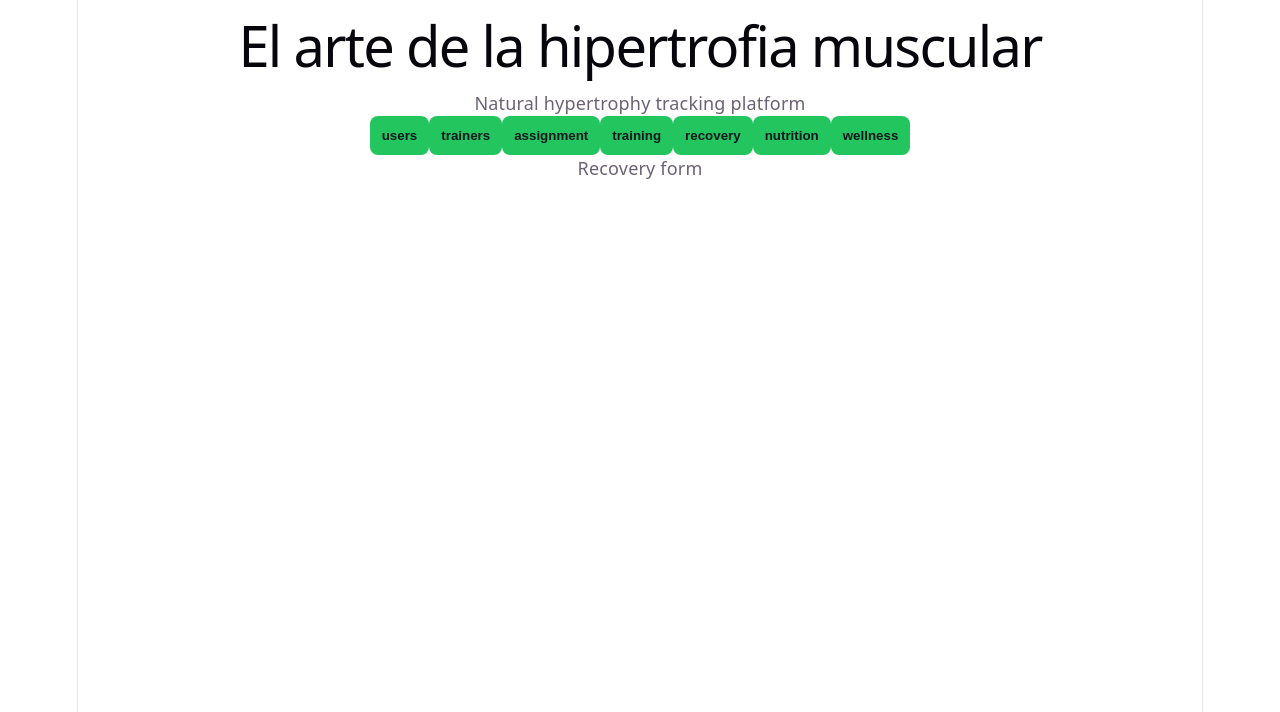
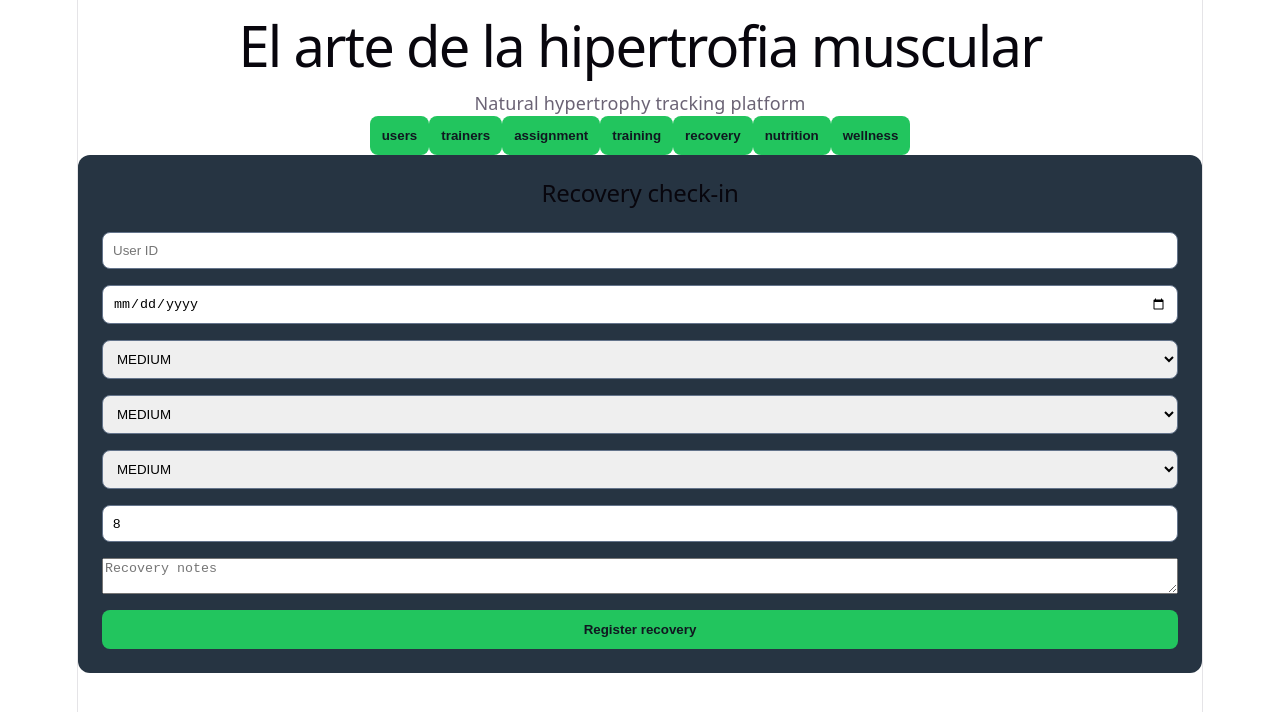
Before and after one commit to anaruth-hub/hypertrophy-art-app, a React app in the folder frontend/: page / in a window 1280 px wide. Both pictures are taken after a click on the button "recovery". Shown: the top 712 px of the page. Built offline with nearby package versions, Linux system fonts and the light colour scheme; the HTML template or start-up script is replaced by a standard one.

Commit message:
refactor(frontend): move recovery form into dashboard component

```diff
--- a/frontend/src/components/forms/RecoveryForm.jsx
+++ b/frontend/src/components/forms/RecoveryForm.jsx
@@ -1,5 +1,123 @@
+import { useState } from "react";
+import { API_BASE_URL } from "../../services/api";
+
 function RecoveryForm() {
-  return <div>Recovery form</div>;
+  const [recoveryForm, setRecoveryForm] = useState({
+    userId: "",
+    date: "",
+    fatigueLevel: "MEDIUM",
+    sorenessLevel: "MEDIUM",
+    energyLevel: "MEDIUM",
+    sleepHours: 8,
+    notes: "",
+  });
+
+  const [recoveryMessage, setRecoveryMessage] = useState("");
+
+  function handleRecoveryChange(event) {
+    const { name, value } = event.target;
+    setRecoveryForm({ ...recoveryForm, [name]: value });
+  }
+
+  async function handleRecoverySubmit(event) {
+    event.preventDefault();
+
+    try {
+      const response = await fetch(`${API_BASE_URL}/api/recovery-checkins`, {
+        method: "POST",
+        headers: {
+          "Content-Type": "application/json",
+        },
+        body: JSON.stringify({
+          ...recoveryForm,
+          sleepHours: Number(recoveryForm.sleepHours),
+        }),
+      });
+
+      if (!response.ok) {
+        throw new Error("Could not register recovery");
+      }
+
+      const recovery = await response.json();
+
+      setRecoveryMessage(`Recovery registered: ${recovery.fatigueLevel}`);
+    } catch (error) {
+      setRecoveryMessage("Error registering recovery");
+    }
+  }
+
+  return (
+    <form className="form-card" onSubmit={handleRecoverySubmit}>
+      <h2>Recovery check-in</h2>
+
+      <input
+        name="userId"
+        placeholder="User ID"
+        value={recoveryForm.userId}
+        onChange={handleRecoveryChange}
+        required
+      />
+
+      <input
+        type="date"
+        name="date"
+        value={recoveryForm.date}
+        onChange={handleRecoveryChange}
+        required
+      />
+
+      <select
+        name="fatigueLevel"
+        value={recoveryForm.fatigueLevel}
+        onChange={handleRecoveryChange}
+      >
+        <option value="LOW">LOW</option>
+        <option value="MEDIUM">MEDIUM</option>
+        <option value="HIGH">HIGH</option>
+      </select>
+
+      <select
+        name="sorenessLevel"
+        value={recoveryForm.sorenessLevel}
+        onChange={handleRecoveryChange}
+      >
+        <option value="LOW">LOW</option>
+        <option value="MEDIUM">MEDIUM</option>
+        <option value="HIGH">HIGH</option>
+      </select>
+
+      <select
+        name="energyLevel"
+        value={recoveryForm.energyLevel}
+        onChange={handleRecoveryChange}
+      >
+        <option value="LOW">LOW</option>
+        <option value="MEDIUM">MEDIUM</option>
+        <option value="HIGH">HIGH</option>
+      </select>
+
+      <input
+        type="number"
+        step="0.5"
+        name="sleepHours"
+        placeholder="Sleep hours"
+        value={recoveryForm.sleepHours}
+        onChange={handleRecoveryChange}
+        required
+      />
+
+      <textarea
+        name="notes"
+        placeholder="Recovery notes"
+        value={recoveryForm.notes}
+        onChange={handleRecoveryChange}
+      />
+
+      <button type="submit">Register recovery</button>
+
+      {recoveryMessage && <p className="message">{recoveryMessage}</p>}
+    </form>
+  );
 }
 
 export default RecoveryForm;
```
